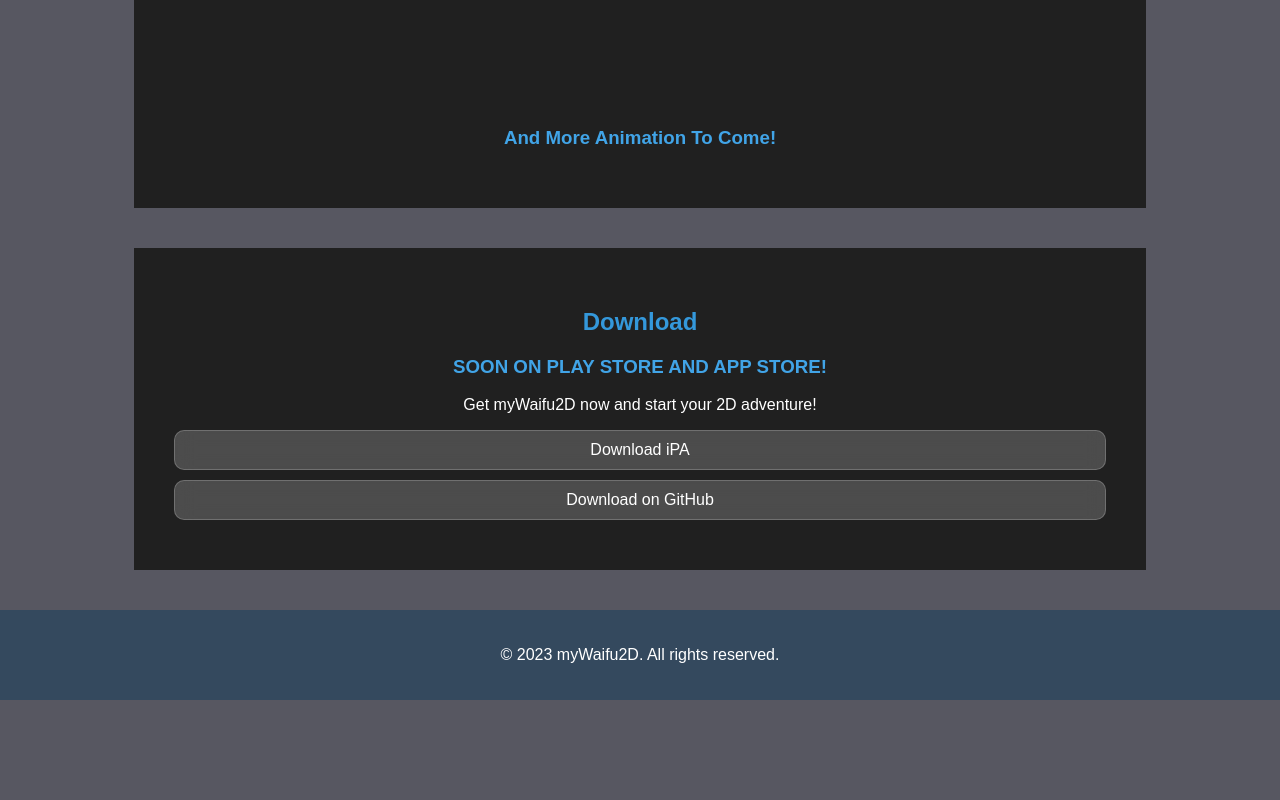
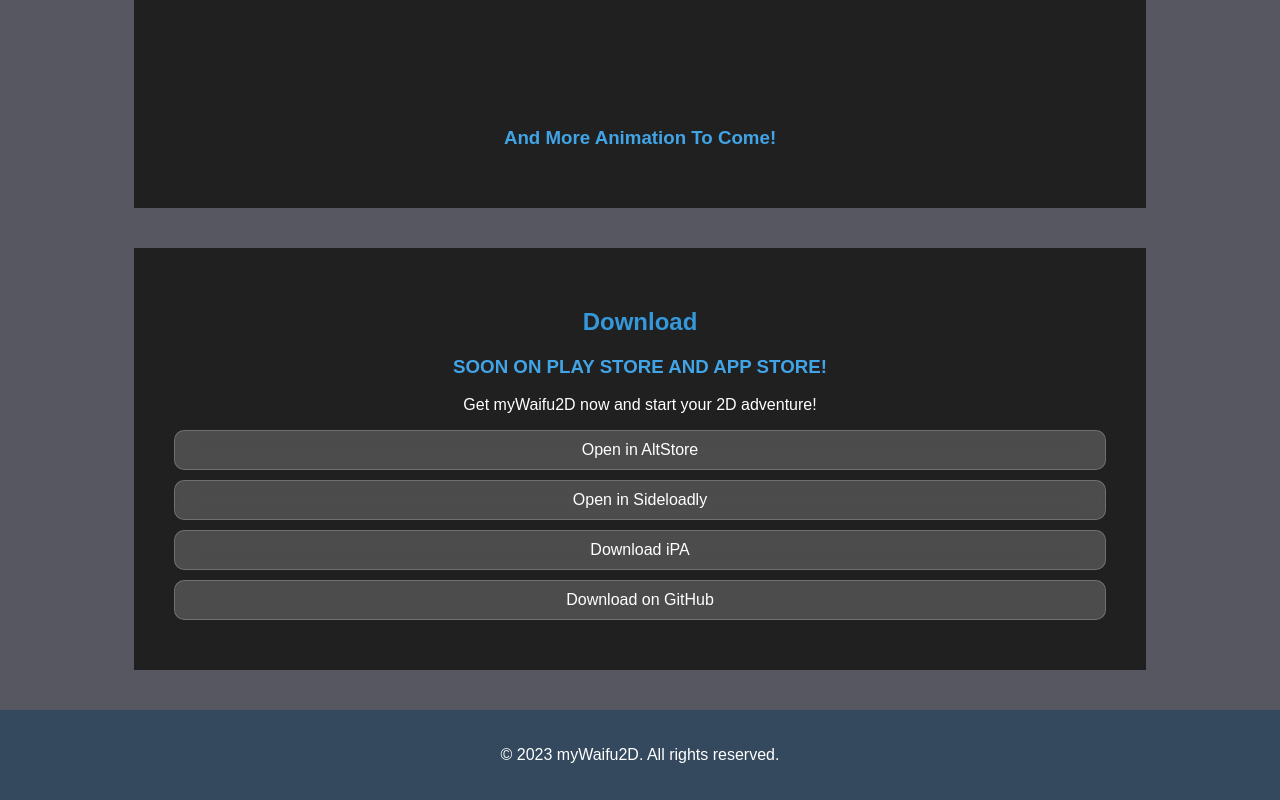
Before and after one commit to cranci1/myWaifu2D, a plain HTML site: page index.html in a window 1280 px wide. Shown: the part 2385-3185 px from the top of the page. Before the commit the page ends 3085 px from the top, so only its background shows below. Drawn offline with Linux system fonts and the light colour scheme; grey boxes are pictures that could not be loaded.

Commit message:
new butons

```diff
--- a/index.html
+++ b/index.html
@@ -94,13 +94,23 @@
         <h3>SOON ON PLAY STORE AND APP STORE!</h3>
         <p>Get myWaifu2D now and start your 2D adventure!</p>
 
+        <a href="altstore://install?url=https://github.com/cranci1/waifu2D/raw/main/ipa/waifu2D.ipa" class="glass-button">
+            Open in AltStore
+        </a>
+
+        <a href="sideloadly:https://github.com/cranci1/waifu2D/raw/main/ipa/waifu2D.ipa" class="glass-button">
+            Open in Sideloadly
+        </a>
 
         <a href="https://github.com/cranci1/waifu2D/raw/main/ipa/waifu2D.ipa" class="glass-button">
             Download iPA
         </a>
+
         <a href="https://github.com/cranci1/waifu2D/releases/latest" class="glass-button">
             Download on GitHub
         </a>
+
+
     </section>
 
     </div>
```
